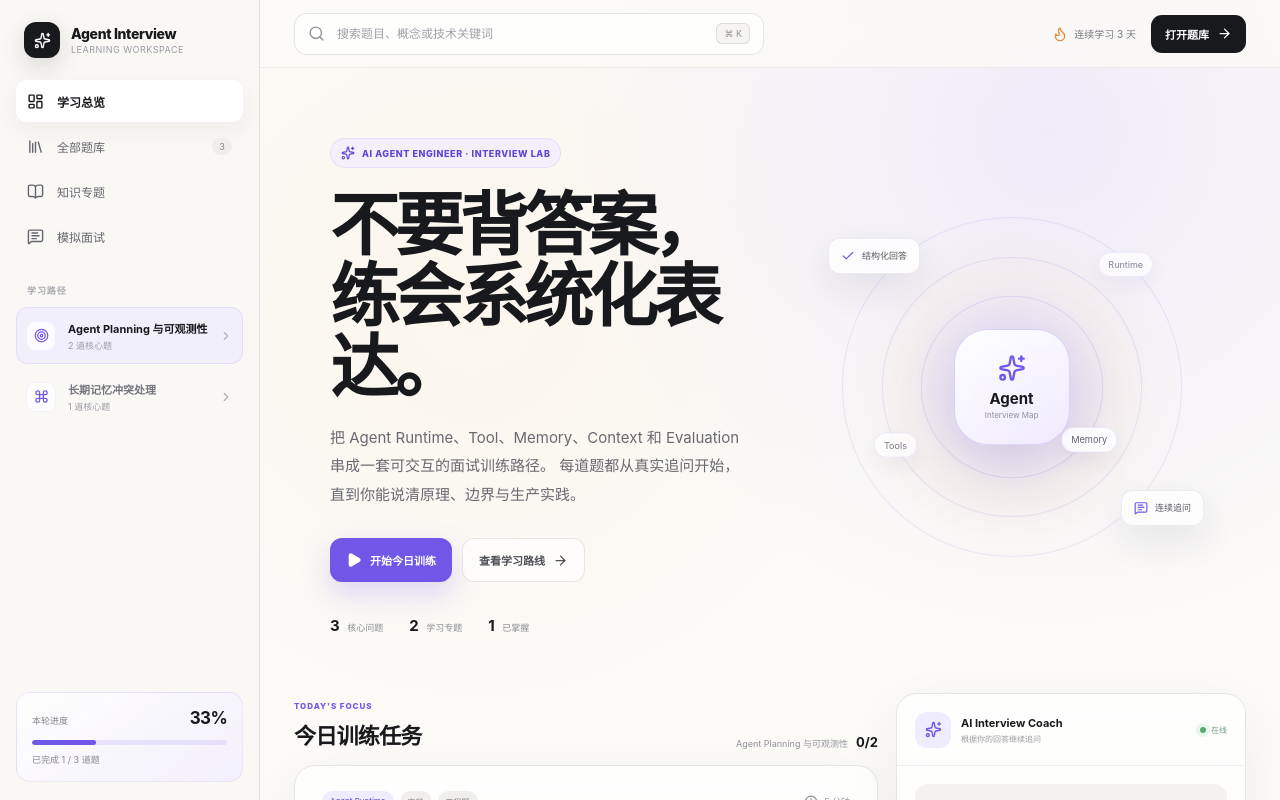
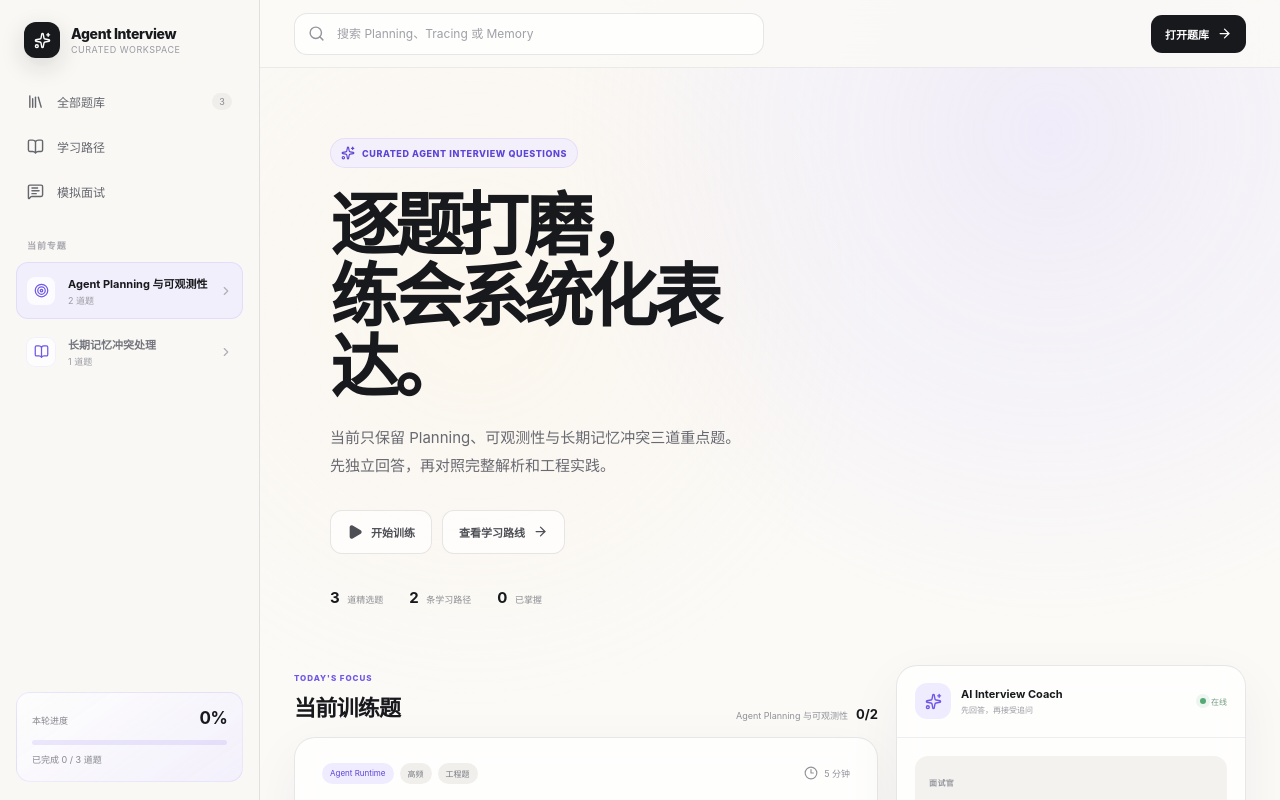
Before and after one commit to 1264585648/interview, a Next.js app: page /practice in a window 1280 px wide. Shown: the top 800 px of the page. Built offline with nearby package versions, Linux system fonts and the light colour scheme.

Commit message:
cleanup: align practice workspace with curated questions

```diff
--- a/components/LearningWorkspace.tsx
+++ b/components/LearningWorkspace.tsx
@@ -9,19 +9,14 @@ import {
   ChevronRight,
   CircleHelp,
   Clock3,
-  Command,
-  Flame,
-  LayoutDashboard,
   Library,
-  Menu,
   MessageSquareText,
   Pause,
   Play,
   RotateCcw,
   Search,
   Sparkles,
-  Target,
-  X
+  Target
 } from 'lucide-react'
 import type { InterviewQuestion } from '@/data/questions'
 import type { TopicGuide } from '@/data/topics'
@@ -32,7 +27,7 @@ type WorkspaceProps = {
   topics: TopicGuide[]
 }
 
-const topicIcons = [Target, Command, BookOpen, Sparkles]
+const topicIcons = [Target, BookOpen]
 
 function formatTime(totalSeconds: number) {
   const minutes = Math.floor(totalSeconds / 60)
@@ -41,16 +36,15 @@ function formatTime(totalSeconds: number) {
 }
 
 export function LearningWorkspace({ questions, topics }: WorkspaceProps) {
-  const initialQuestion = questions.find((item) => item.slug === 'agent-tool-loop') ?? questions[0]
+  const initialQuestion = questions[0]
   const [selectedTopic, setSelectedTopic] = useState(topics[0]?.slug ?? '')
-  const [selectedSlug, setSelectedSlug] = useState(initialQuestion.slug)
-  const [completed, setCompleted] = useState<string[]>(['agent-vs-workflow'])
+  const [selectedSlug, setSelectedSlug] = useState(initialQuestion?.slug ?? '')
+  const [completed, setCompleted] = useState<string[]>([])
   const [query, setQuery] = useState('')
   const [showAnswer, setShowAnswer] = useState(false)
   const [notes, setNotes] = useState('')
   const [timerRunning, setTimerRunning] = useState(false)
   const [seconds, setSeconds] = useState(0)
-  const [mobileNavOpen, setMobileNavOpen] = useState(false)
 
   useEffect(() => {
     if (!timerRunning) return
@@ -59,6 +53,7 @@ export function LearningWorkspace({ questions, topics }: WorkspaceProps) {
   }, [timerRunning])
 
   const activeTopic = topics.find((topic) => topic.slug === selectedTopic) ?? topics[0]
+
   const topicQuestions = useMemo(() => {
     if (!activeTopic) return questions
     return questions.filter((question) => activeTopic.categories.includes(question.category))
@@ -68,6 +63,7 @@ export function LearningWorkspace({ questions, topics }: WorkspaceProps) {
     const normalized = query.trim().toLowerCase()
     const source = normalized ? questions : topicQuestions
     if (!normalized) return source
+
     return source.filter((question) =>
       [question.title, question.category, question.type, ...question.topics]
         .join(' ')
@@ -76,28 +72,32 @@ export function LearningWorkspace({ questions, topics }: WorkspaceProps) {
     )
   }, [query, questions, topicQuestions])
 
+  if (!initialQuestion) {
+    return <main className={styles.workspace}>题库暂时为空。</main>
+  }
+
   const selectedQuestion = questions.find((question) => question.slug === selectedSlug) ?? initialQuestion
   const completedPercent = Math.round((completed.length / Math.max(questions.length, 1)) * 100)
   const topicCompleted = topicQuestions.filter((question) => completed.includes(question.slug)).length
+
+  function resetQuestionState() {
+    setShowAnswer(false)
+    setNotes('')
+    setSeconds(0)
+    setTimerRunning(false)
+  }
 
   function chooseTopic(slug: string) {
     const topic = topics.find((item) => item.slug === slug)
     const firstQuestion = questions.find((question) => topic?.categories.includes(question.category))
     setSelectedTopic(slug)
     if (firstQuestion) setSelectedSlug(firstQuestion.slug)
-    setShowAnswer(false)
-    setNotes('')
-    setSeconds(0)
-    setTimerRunning(false)
-    setMobileNavOpen(false)
+    resetQuestionState()
   }
 
   function chooseQuestion(slug: string) {
     setSelectedSlug(slug)
-    setShowAnswer(false)
-    setNotes('')
-    setSeconds(0)
-    setTimerRunning(false)
+    resetQuestionState()
   }
 
   function toggleComplete() {
@@ -110,25 +110,18 @@ export function LearningWorkspace({ questions, topics }: WorkspaceProps) {
 
   return (
     <div className={styles.appShell}>
-      <aside className={`${styles.sidebar} ${mobileNavOpen ? styles.sidebarOpen : ''}`}>
+      <aside className={styles.sidebar}>
         <div className={styles.brandRow}>
           <Link className={styles.brand} href="/">
             <span className={styles.brandMark}><Sparkles size={17} /></span>
             <span>
               <strong>Agent Interview</strong>
-              <small>Learning workspace</small>
+              <small>Curated workspace</small>
             </span>
           </Link>
-          <button className={styles.mobileClose} onClick={() => setMobileNavOpen(false)} aria-label="关闭导航">
-            <X size={19} />
-          </button>
         </div>
 
         <nav className={styles.primaryNav} aria-label="学习导航">
-          <button className={styles.navActive} type="button">
-            <LayoutDashboard size={17} />
-            <span>学习总览</span>
-          </button>
           <Link href="/questions">
             <Library size={17} />
             <span>全部题库</span>
@@ -136,19 +129,20 @@ export function LearningWorkspace({ questions, topics }: WorkspaceProps) {
           </Link>
           <Link href="/topics">
             <BookOpen size={17} />
-            <span>知识专题</span>
+            <span>学习路径</span>
           </Link>
-          <button type="button" onClick={() => document.getElementById('coach')?.scrollIntoView({ behavior: 'smooth' })}>
+          <a href="#coach">
             <MessageSquareText size={17} />
             <span>模拟面试</span>
-          </button>
+          </a>
         </nav>
 
-        <div className={styles.sidebarLabel}>学习路径</div>
+        <div className={styles.sidebarLabel}>当前专题</div>
         <div className={styles.topicNav}>
           {topics.map((topic, index) => {
             const Icon = topicIcons[index % topicIcons.length]
             const count = questions.filter((question) => topic.categories.includes(question.category)).length
+
             return (
               <button
                 className={selectedTopic === topic.slug ? styles.topicNavActive : ''}
@@ -159,7 +153,7 @@ export function LearningWorkspace({ questions, topics }: WorkspaceProps) {
                 <span className={styles.topicIcon}><Icon size={15} /></span>
                 <span>
                   <strong>{topic.title}</strong>
-                  <small>{count} 道核心题</small>
+                  <small>{count} 道题</small>
                 </span>
                 <ChevronRight size={14} />
               </button>
@@ -177,25 +171,18 @@ export function LearningWorkspace({ questions, topics }: WorkspaceProps) {
         </div>
       </aside>
 
-      {mobileNavOpen ? <button className={styles.backdrop} aria-label="关闭导航" onClick={() => setMobileNavOpen(false)} /> : null}
-
       <main className={styles.workspace}>
         <header className={styles.topbar}>
-          <button className={styles.menuButton} onClick={() => setMobileNavOpen(true)} aria-label="打开导航">
-            <Menu size={20} />
-          </button>
           <label className={styles.searchBox}>
             <Search size={17} />
             <input
               value={query}
               onChange={(event) => setQuery(event.target.value)}
-              placeholder="搜索题目、概念或技术关键词"
+              placeholder="搜索 Planning、Tracing 或 Memory"
               aria-label="搜索题目"
             />
-            <kbd>⌘ K</kbd>
           </label>
           <div className={styles.topActions}>
-            <span className={styles.streak}><Flame size={16} /> 连续学习 3 天</span>
             <Link className={styles.libraryButton} href="/questions">打开题库 <ArrowRight size={15} /></Link>
           </div>
         </header>
@@ -203,40 +190,20 @@ export function LearningWorkspace({ questions, topics }: WorkspaceProps) {
         <div className={styles.canvas}>
           <section className={styles.hero}>
             <div className={styles.heroCopy}>
-              <span className={styles.eyebrow}><Sparkles size={14} /> AI Agent Engineer · Interview Lab</span>
-              <h1>不要背答案，<br />练会系统化表达。</h1>
+              <span className={styles.eyebrow}><Sparkles size={14} /> Curated Agent Interview Questions</span>
+              <h1>逐题打磨，<br />练会系统化表达。</h1>
               <p>
-                把 Agent Runtime、Tool、Memory、Context 和 Evaluation 串成一套可交互的面试训练路径。
-                每道题都从真实追问开始，直到你能说清原理、边界与生产实践。
+                当前只保留 Planning、可观测性与长期记忆冲突三道重点题。
+                先独立回答，再对照完整解析和工程实践。
               </p>
               <div className={styles.heroActions}>
-                <button type="button" onClick={() => document.getElementById('daily-task')?.scrollIntoView({ behavior: 'smooth' })}>
-                  <Play size={16} fill="currentColor" /> 开始今日训练
-                </button>
+                <a href="#daily-task"><Play size={16} fill="currentColor" /> 开始训练</a>
                 <Link href={`/topics/${activeTopic?.slug ?? topics[0]?.slug}`}>查看学习路线 <ArrowRight size={15} /></Link>
               </div>
               <div className={styles.heroMetrics}>
-                <span><strong>{questions.length}</strong> 核心问题</span>
-                <span><strong>{topics.length}</strong> 学习专题</span>
+                <span><strong>{questions.length}</strong> 道精选题</span>
+                <span><strong>{topics.length}</strong> 条学习路径</span>
                 <span><strong>{completed.length}</strong> 已掌握</span>
-              </div>
-            </div>
-
-            <div className={styles.heroVisual} aria-label="Agent 学习路径可视化">
-              <div className={styles.visualGlow} />
-              <div className={`${styles.orbit} ${styles.orbitOne}`}><span>Runtime</span></div>
-              <div className={`${styles.orbit} ${styles.orbitTwo}`}><span>Tools</span></div>
-              <div className={`${styles.orbit} ${styles.orbitThree}`}><span>Memory</span></div>
-              <div className={styles.coreNode}>
-                <Sparkles size={28} />
-                <strong>Agent</strong>
-                <span>Interview Map</span>
-              </div>
-              <div className={`${styles.floatCard} ${styles.floatTop}`}>
-                <Check size={14} /> 结构化回答
-              </div>
-              <div className={`${styles.floatCard} ${styles.floatBottom}`}>
-                <MessageSquareText size={14} /> 连续追问
               </div>
             </div>
           </section>
@@ -246,7 +213,7 @@ export function LearningWorkspace({ questions, topics }: WorkspaceProps) {
               <div className={styles.sectionHeading}>
                 <div>
                   <span>Today's focus</span>
-                  <h2>今日训练任务</h2>
+                  <h2>当前训练题</h2>
                 </div>
                 <div className={styles.topicProgress}>
                   <span>{activeTopic?.title}</span>
@@ -272,19 +239,16 @@ export function LearningWorkspace({ questions, topics }: WorkspaceProps) {
                 </div>
 
                 <div className={styles.questionActions}>
-                  <button type="button" onClick={() => document.getElementById('coach')?.scrollIntoView({ behavior: 'smooth' })}>
-                    <Play size={15} fill="currentColor" /> 开始作答
-                  </button>
+                  <a href="#coach"><Play size={15} fill="currentColor" /> 开始作答</a>
                   <Link href={`/questions/${selectedQuestion.slug}`}>阅读完整解析 <ArrowRight size={15} /></Link>
                 </div>
 
                 <div className={styles.questionRail}>
-                  {topicQuestions.slice(0, 6).map((question, index) => (
+                  {topicQuestions.map((question, index) => (
                     <button
                       className={question.slug === selectedQuestion.slug ? styles.railActive : ''}
                       key={question.slug}
                       onClick={() => chooseQuestion(question.slug)}
-                      title={question.title}
                       type="button"
                     >
                       <span>{String(index + 1).padStart(2, '0')}</span>
@@ -326,7 +290,7 @@ export function LearningWorkspace({ questions, topics }: WorkspaceProps) {
               <div className={styles.coachHeader}>
                 <div>
                   <span className={styles.coachAvatar}><Sparkles size={17} /></span>
-                  <div><strong>AI Interview Coach</strong><small>根据你的回答继续追问</small></div>
+                  <div><strong>AI Interview Coach</strong><small>先回答，再接受追问</small></div>
                 </div>
                 <span className={styles.onlineDot}>在线</span>
               </div>
@@ -337,7 +301,7 @@ export function LearningWorkspace({ questions, topics }: WorkspaceProps) {
                   <p>{selectedQuestion.title}</p>
                 </div>
                 <div className={styles.followUpMessage}>
-                  <span>你回答后，我会继续问</span>
+                  <span>可能继续追问</span>
                   <p>{selectedQuestion.followUps[0]}</p>
                 </div>
 
@@ -362,7 +326,7 @@ export function LearningWorkspace({ questions, topics }: WorkspaceProps) {
                   <textarea
                     value={notes}
                     onChange={(event) => setNotes(event.target.value)}
-                    placeholder="建议结构：先给结论 → 解释机制 → 补充生产实践与边界…"
+                    placeholder="建议结构：先给结论 → 拆职责或规则 → 补工程实践与边界…"
                   />
                   <small>{notes.length} 字 · 内容仅保存在当前页面</small>
                 </label>
@@ -404,7 +368,7 @@ export function LearningWorkspace({ questions, topics }: WorkspaceProps) {
             </div>
 
             <div className={styles.questionGrid}>
-              {visibleQuestions.slice(0, 6).map((question, index) => (
+              {visibleQuestions.map((question, index) => (
                 <button key={question.slug} onClick={() => chooseQuestion(question.slug)} type="button">
                   <div>
                     <span>{String(index + 1).padStart(2, '0')}</span>
```
